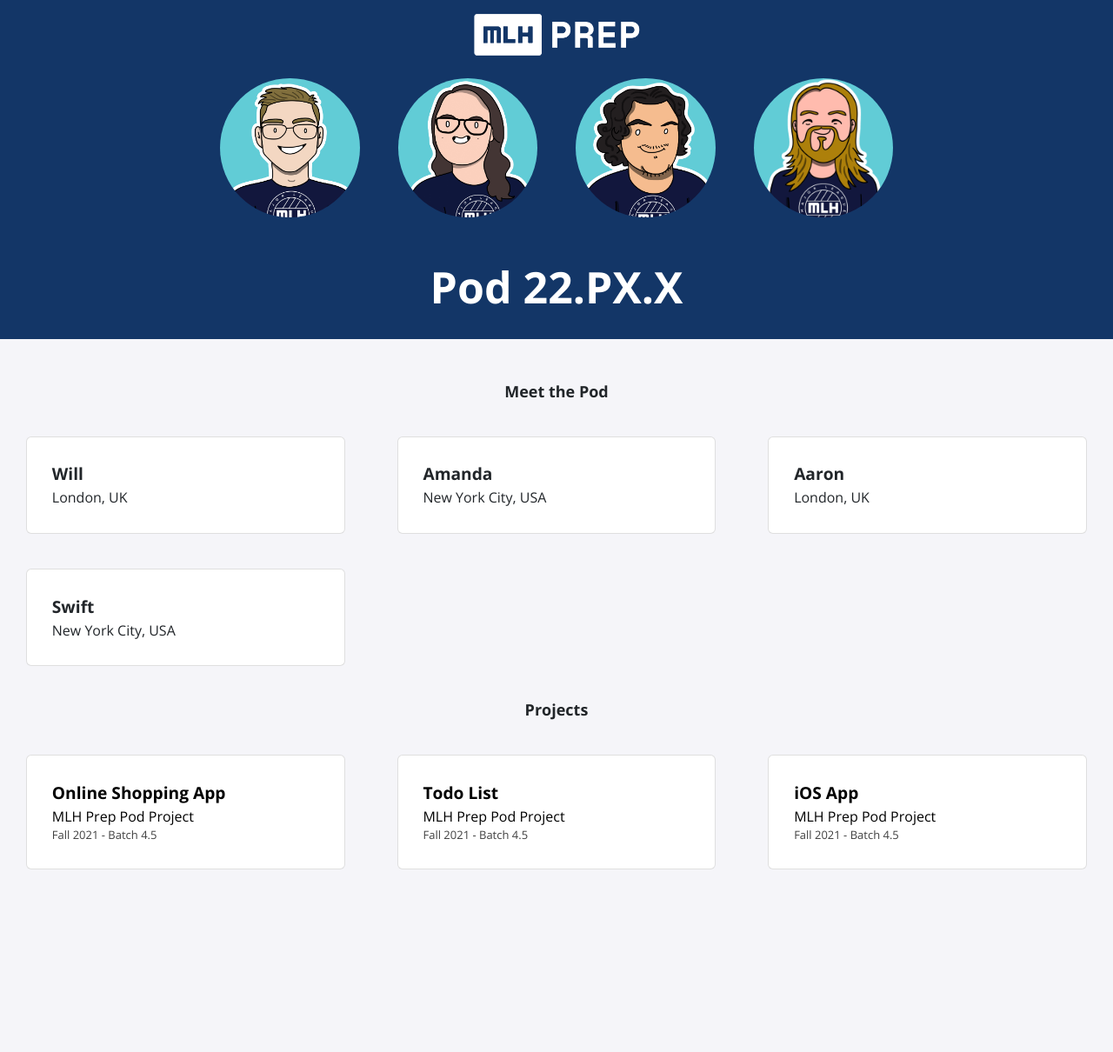
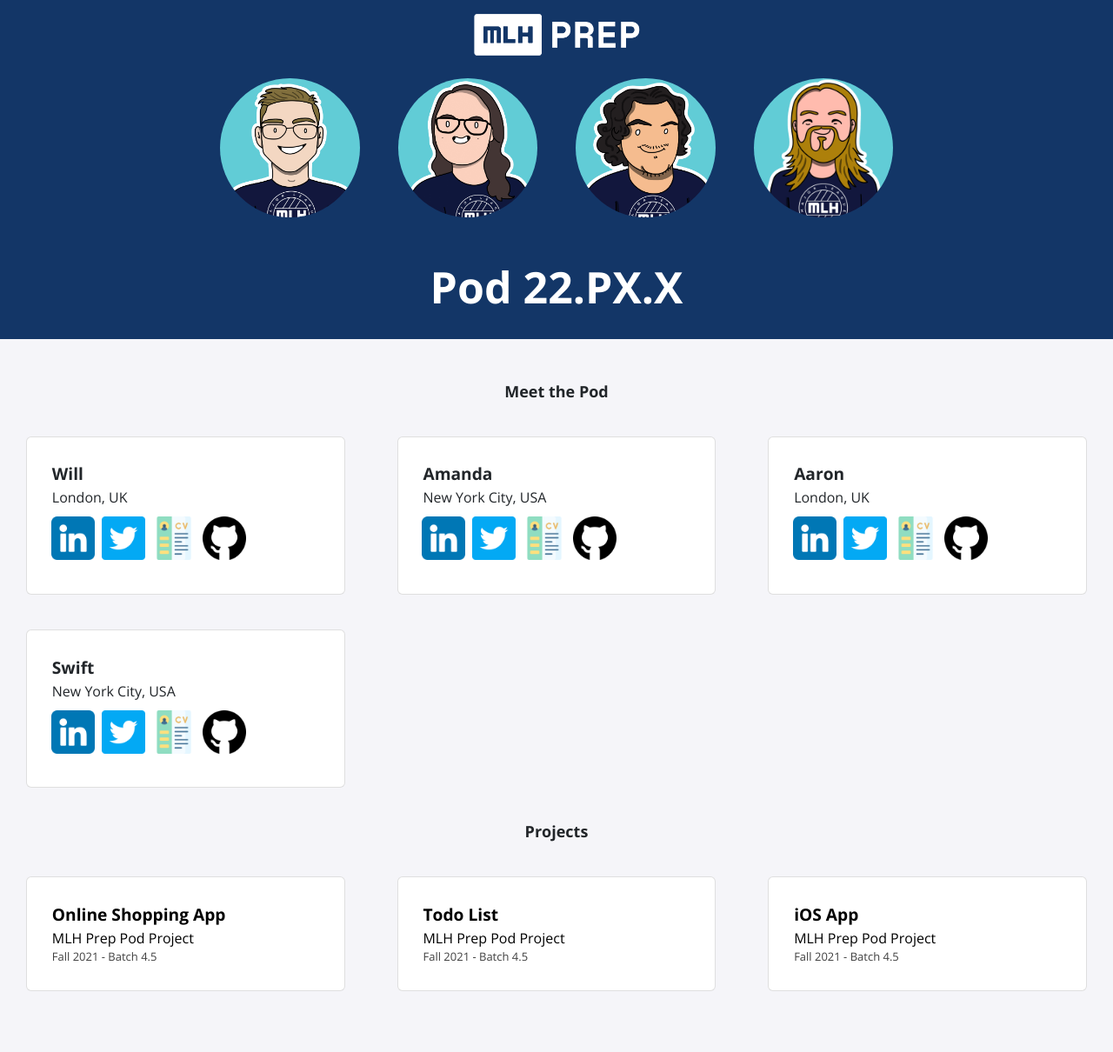
Before and after one commit to MLH-Fellowship/prep-portfolio-22.AUG.PREP.2, a Jekyll site: the page built from index.html, in a window 1280 px wide. Shown: the whole page at 87% size. Built offline with Jekyll 4.4.1, drawn with Linux system fonts in a browser that asks for light colours; nearby versions of some CDN libraries; before the commit the page ends 1070 px from its top, so only the background shows below that.

Commit message:
added social icons for fellows

```diff
--- a/_data/fellows.yml
+++ b/_data/fellows.yml
@@ -1,15 +1,19 @@
 - name: Will
   img: logo.jpg
   location: London, UK
+  icons: [linkedin, twitter, resume, github]
 
 - name: Amanda
   img: amanda.jpg
   location: New York City, USA
+  icons: [linkedin, twitter, resume, github]
 
 - name: Aaron
   img: aaron.jpg
   location: London, UK
+  icons: [linkedin, twitter, resume, github]
 
 - name: Swift
   img: swift.jpg
   location: New York City, USA
+  icons: [linkedin, twitter, resume, github]
--- a/_includes/description.html
+++ b/_includes/description.html
@@ -5,7 +5,19 @@
         <div class="info">
             <p class="title"> {{ item.name }}</p>
             <p class="location"> {{ item.location }}</p>
+            <div class="icon">
+                <img src="../assets/img/icons/linkedin.png">
+                <img src="../assets/img/icons/twitter.png">
+                <img src="../assets/img/icons/resume.png">
+                <img src="../assets/img/icons/github.png">
+            </div>
         </div>
     </div>
     {% endfor %}
 </div>
+
+<!-- <div class="profile-picture">
+    {% for item in site.data.fellows %}
+        <img src="./assets/img/{{ item.img }}">
+    {% endfor %}
+</div> -->
--- a/_sass/all.scss
+++ b/_sass/all.scss
@@ -81,10 +81,12 @@
 .icon {
     width: 70px;
     height: 70px;
+    margin-left: -15px;
     margin-right: 20px;
     padding: 10px;
-
+    display: flex;
     img {
         width: 100%;
+        margin: 0 8%;
     }
 }
```
Also changed, not shown: Gemfile.lock, assets/img/icons/github.png (added), assets/img/icons/linkedin.png (added), assets/img/icons/resume.png (added), assets/img/icons/twitter.png (added).
